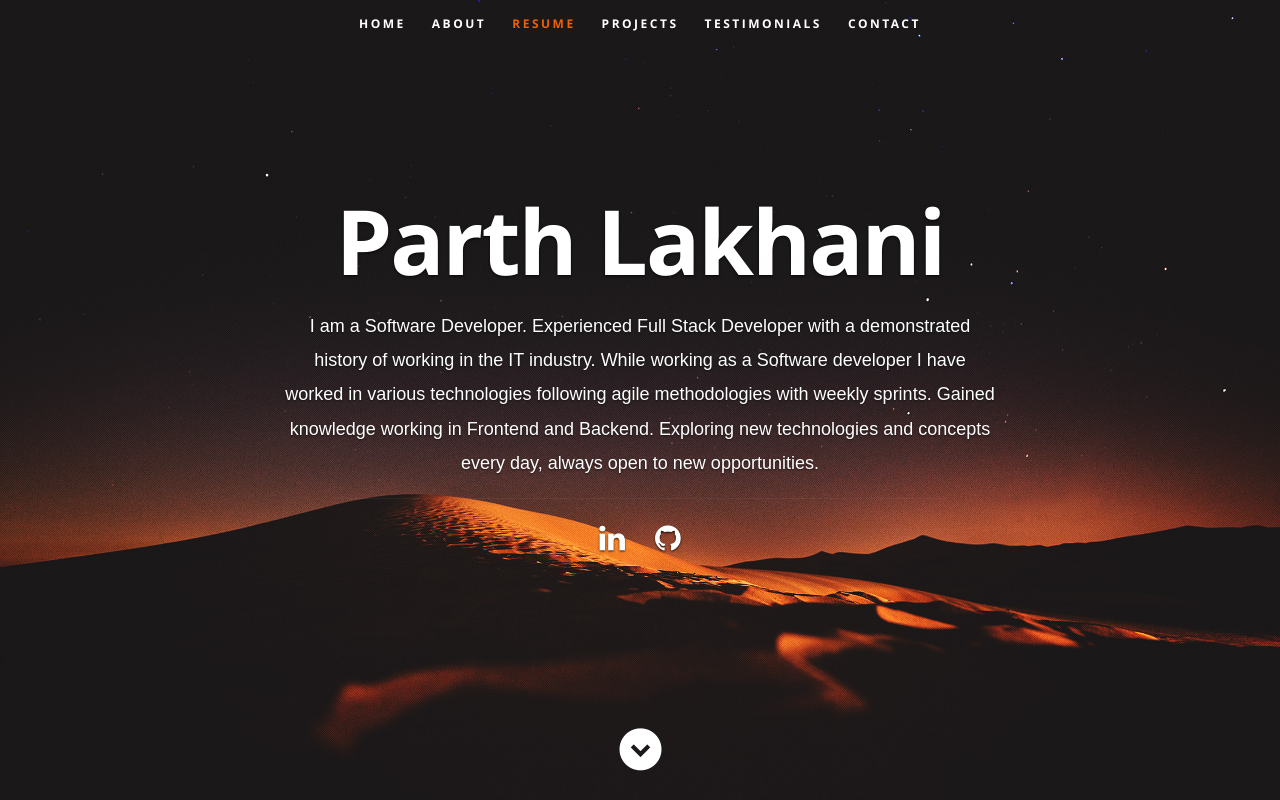
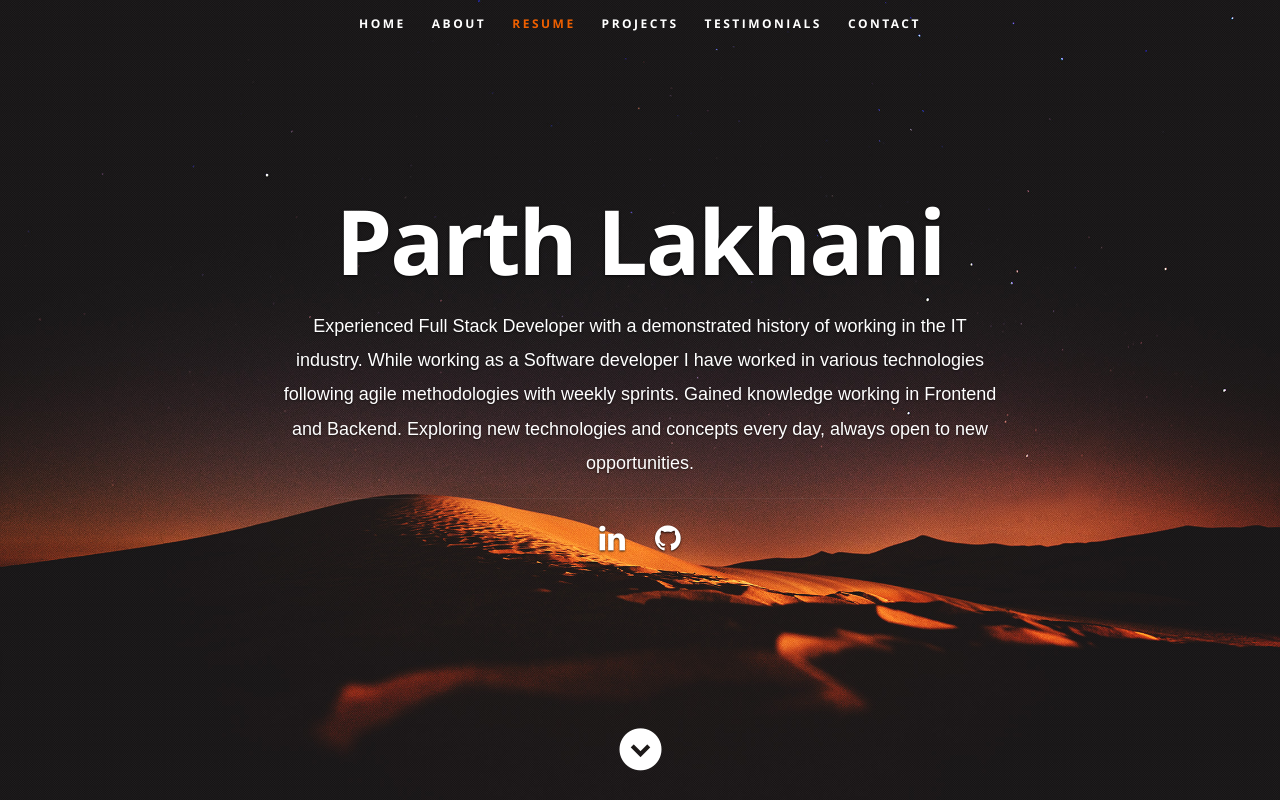
Before and after one commit to parthlakhanii/portfolio, a React (Create React App) app: page / in a window 1280 px wide. Shown: the top 800 px of the page. Built offline with nearby package versions, Linux system fonts and the light colour scheme.

Commit message:
refactor Header

```diff
--- a/src/components/Header.js
+++ b/src/components/Header.js
@@ -50,7 +50,7 @@
             <div className='banner-text'>
               <h1 className='responsive-headline'>{resumeData.name}</h1>
               <h3 style={{ color: '#fff', fontFamily: 'sans-serif ' }}>
-                I am a {resumeData.role}.{resumeData.roleDescription}
+                {resumeData.roleDescription}
               </h3>
               <hr />
               <ul className='social'>
--- a/src/resumeData.js
+++ b/src/resumeData.js
@@ -5,7 +5,7 @@
   linkedinId: 'https://www.linkedin.com/in/parthlakhanii/',
   skypeid: 'Your skypeid',
   roleDescription:
-    ' Experienced Full Stack Developer with a demonstrated history of working in the IT industry. While working as a Software developer I have worked in various technologies following agile methodologies with weekly sprints. Gained knowledge working in Frontend and Backend. Exploring new technologies and concepts every day, always open to new opportunities.',
+    'Experienced Full Stack Developer with a demonstrated history of working in the IT industry. While working as a Software developer I have worked in various technologies following agile methodologies with weekly sprints. Gained knowledge working in Frontend and Backend. Exploring new technologies and concepts every day, always open to new opportunities.',
   socialLinks: [
     {
       name: 'linkedin',
```
Also changed, not shown: 143 other files (tests, documents, lock files or other folders).
